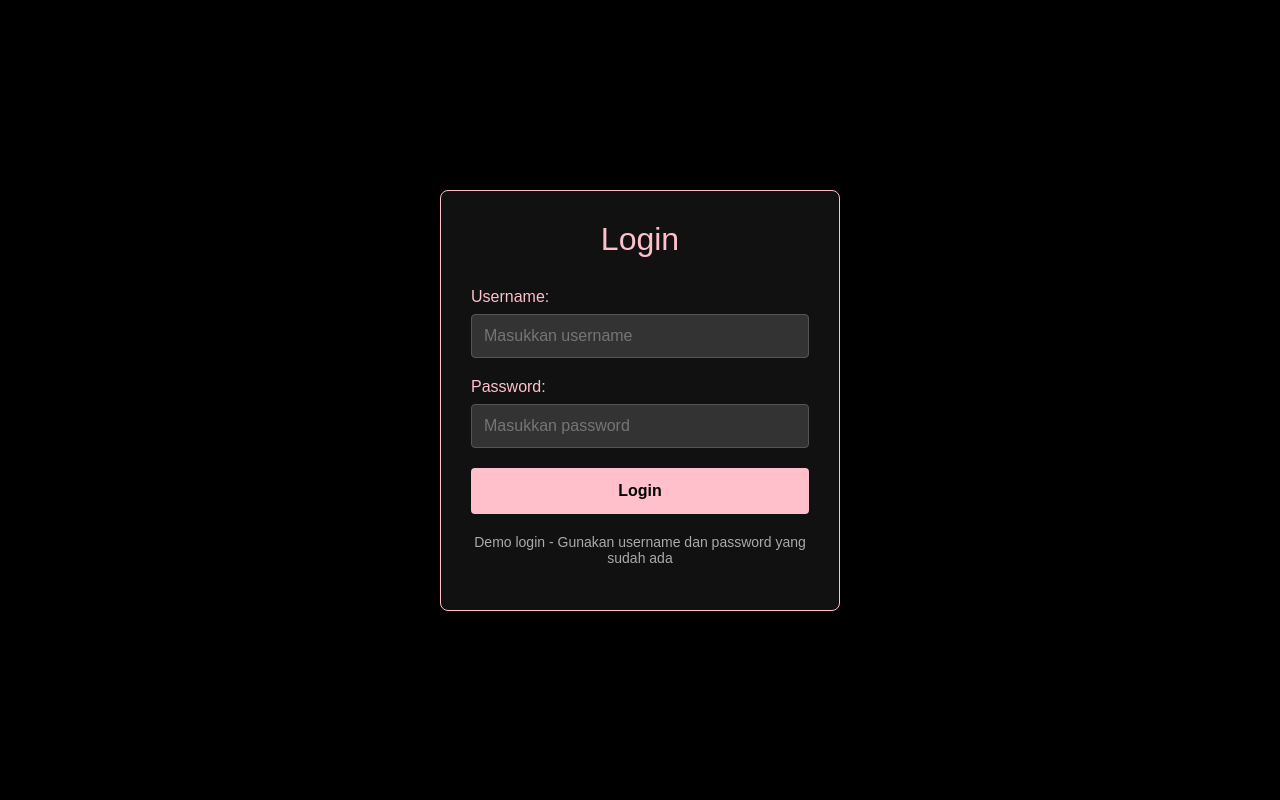
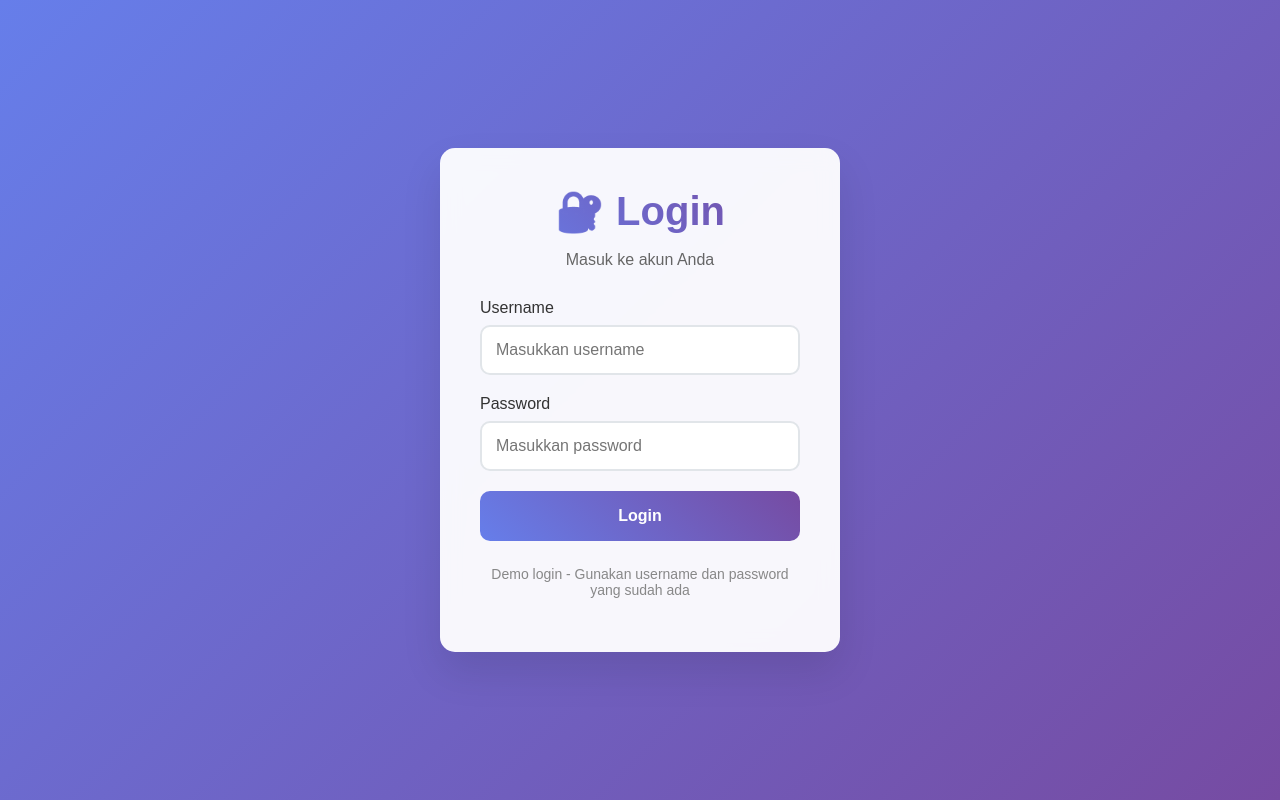
Before and after one commit to shin-meiri/main, a React (Create React App) app: page /login in a window 1280 px wide. Built offline with nearby package versions, Linux system fonts and the light colour scheme.

Commit message:
Update Login.jsx

```diff
--- a/src/pages/Login.jsx
+++ b/src/pages/Login.jsx
@@ -63,38 +63,52 @@ const Login = () => {
 
   return (
     <div style={{
-      color: 'pink',
-      backgroundColor: 'black',
       minHeight: '100vh',
       display: 'flex',
       justifyContent: 'center',
       alignItems: 'center',
-      padding: '20px',
-      fontFamily: 'Arial, sans-serif'
+      background: 'linear-gradient(135deg, #667eea 0%, #764ba2 100%)',
+      padding: '20px'
     }}>
       <div style={{
+        width: '100%',
         maxWidth: '400px',
-        width: '100%',
-        padding: '30px',
-        border: '1px solid pink',
-        borderRadius: '8px',
-        backgroundColor: '#111'
+        padding: '40px',
+        backgroundColor: 'rgba(255, 255, 255, 0.95)',
+        borderRadius: '15px',
+        boxShadow: '0 20px 40px rgba(0, 0, 0, 0.1)',
+        backdropFilter: 'blur(10px)'
       }}>
         <div style={{
           textAlign: 'center',
-          fontSize: '2rem',
           marginBottom: '30px'
         }}>
-          Login
+          <div style={{
+            fontSize: '2.5rem',
+            fontWeight: 'bold',
+            background: 'linear-gradient(45deg, #667eea, #764ba2)',
+            WebkitBackgroundClip: 'text',
+            WebkitTextFillColor: 'transparent',
+            marginBottom: '10px'
+          }}>
+            🔐 Login
+          </div>
+          <p style={{
+            color: '#666',
+            fontSize: '1rem'
+          }}>
+            Masuk ke akun Anda
+          </p>
         </div>
 
         {error && (
           <div style={{
-            backgroundColor: '#ff6b6b',
-            color: 'white',
-            padding: '10px',
-            borderRadius: '4px',
+            backgroundColor: '#fee',
+            color: '#c33',
+            padding: '12px',
+            borderRadius: '8px',
             marginBottom: '20px',
+            border: '1px solid #fcc',
             fontSize: '14px'
           }}>
             {error}
@@ -103,7 +117,14 @@ const Login = () => {
 
         <form onSubmit={handleLogin} style={{ display: 'flex', flexDirection: 'column', gap: '20px' }}>
           <div>
-            <label style={{ display: 'block', marginBottom: '8px' }}>Username:</label>
+            <label style={{
+              display: 'block',
+              marginBottom: '8px',
+              fontWeight: '500',
+              color: '#333'
+            }}>
+              Username
+            </label>
             <input
               type="text"
               name="username"
@@ -111,20 +132,29 @@ const Login = () => {
               onChange={handleInputChange}
               style={{
                 width: '100%',
-                padding: '12px',
-                backgroundColor: '#333',
-                color: 'pink',
-                border: '1px solid #555',
-                borderRadius: '4px',
-                fontSize: '16px'
+                padding: '14px',
+                border: '2px solid #e1e5e9',
+                borderRadius: '10px',
+                fontSize: '16px',
+                transition: 'border-color 0.3s ease',
+                outline: 'none'
               }}
               placeholder="Masukkan username"
               disabled={loading}
+              onFocus={(e) => e.target.style.borderColor = '#667eea'}
+              onBlur={(e) => e.target.style.borderColor = '#e1e5e9'}
             />
           </div>
 
           <div>
-            <label style={{ display: 'block', marginBottom: '8px' }}>Password:</label>
+            <label style={{
+              display: 'block',
+              marginBottom: '8px',
+              fontWeight: '500',
+              color: '#333'
+            }}>
+              Password
+            </label>
             <input
               type="password"
               name="password"
@@ -132,15 +162,17 @@ const Login = () => {
               onChange={handleInputChange}
               style={{
                 width: '100%',
-                padding: '12px',
-                backgroundColor: '#333',
-                color: 'pink',
-                border: '1px solid #555',
-                borderRadius: '4px',
-                fontSize: '16px'
+                padding: '14px',
+                border: '2px solid #e1e5e9',
+                borderRadius: '10px',
+                fontSize: '16px',
+                transition: 'border-color 0.3s ease',
+                outline: 'none'
               }}
               placeholder="Masukkan password"
               disabled={loading}
+              onFocus={(e) => e.target.style.borderColor = '#667eea'}
+              onBlur={(e) => e.target.style.borderColor = '#e1e5e9'}
             />
           </div>
 
@@ -148,26 +180,39 @@ const Login = () => {
             type="submit"
             disabled={loading}
             style={{
-              padding: '14px',
-              backgroundColor: loading ? '#555' : 'pink',
-              color: loading ? '#888' : 'black',
+              padding: '16px',
+              backgroundColor: loading ? '#ccc' : 'linear-gradient(45deg, #667eea, #764ba2)',
+              color: loading ? '#888' : 'white',
               border: 'none',
-              borderRadius: '4px',
+              borderRadius: '10px',
               fontSize: '16px',
-              fontWeight: 'bold',
+              fontWeight: '600',
               cursor: loading ? 'not-allowed' : 'pointer',
-              transition: 'background-color 0.2s'
+              transition: 'all 0.3s ease',
+              background: loading ? '#ccc' : 'linear-gradient(45deg, #667eea, #764ba2)'
+            }}
+            onMouseOver={(e) => {
+              if (!loading) {
+                e.target.style.transform = 'translateY(-2px)';
+                e.target.style.boxShadow = '0 10px 20px rgba(102, 126, 234, 0.3)';
+              }
+            }}
+            onMouseOut={(e) => {
+              if (!loading) {
+                e.target.style.transform = 'translateY(0)';
+                e.target.style.boxShadow = 'none';
+              }
             }}
           >
-            {loading ? 'Logging in...' : 'Login'}
+            {loading ? '🔄 Logging in...' : 'Login'}
           </button>
         </form>
 
         <div style={{
           textAlign: 'center',
-          marginTop: '20px',
+          marginTop: '25px',
           fontSize: '14px',
-          color: '#aaa'
+          color: '#888'
         }}>
           <p>Demo login - Gunakan username dan password yang sudah ada</p>
         </div>
```
